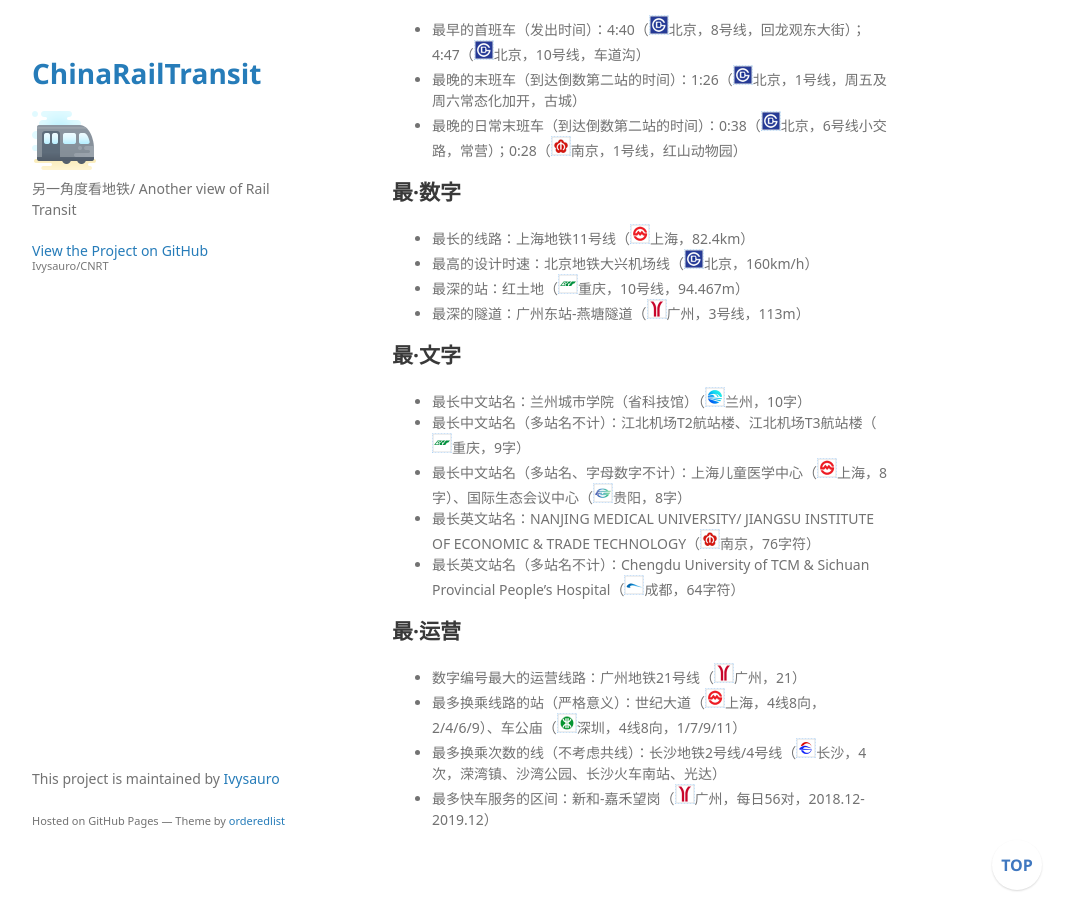
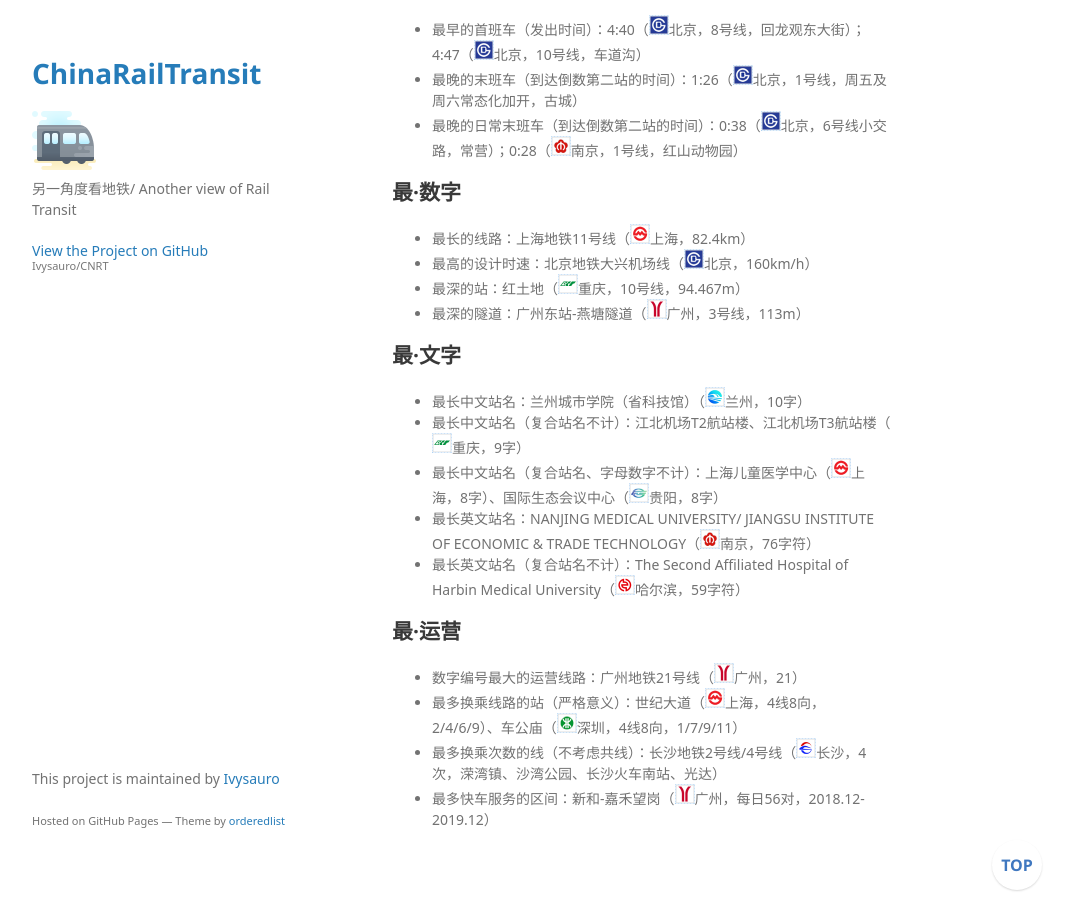
Before and after one commit to Ivysauro/CNRT, a Jekyll site: the page built from data/zui.md, in a window 1280 px wide and 900 px high, scrolled down 911 px. Shown: the whole window, without its empty margins (178-1249 px from the left). Built offline with Jekyll 4.4.1, drawn with Linux system fonts in a browser that asks for light colours; some web fonts are replaced; our own code applies the rules of GitHub Pages for plain Markdown files; a script that is not in the unit is left out.

Commit message:
🍊更新哈尔滨数据

```diff
--- a/data/zui.md
+++ b/data/zui.md
@@ -42,10 +42,10 @@
 
 ## 最·文字
 - 最长中文站名：兰州城市学院（省科技馆）（<img src="https://raw.githubusercontent.com/Ivysauro/CNRT/master/images/city/lz.gif" width="20" hegiht="20"/>兰州，10字）
-- 最长中文站名（多站名不计）：江北机场T2航站楼、江北机场T3航站楼（<img src="https://raw.githubusercontent.com/Ivysauro/CNRT/master/images/city/cq.gif" width="20" hegiht="20"/>重庆，9字）
-- 最长中文站名（多站名、字母数字不计）：上海儿童医学中心（<img src="https://raw.githubusercontent.com/Ivysauro/CNRT/master/images/city/sh.gif" width="20" hegiht="20"/>上海，8字）、国际生态会议中心（<img src="https://raw.githubusercontent.com/Ivysauro/CNRT/master/images/city/gy.gif" width="20" hegiht="20"/>贵阳，8字）
+- 最长中文站名（复合站名不计）：江北机场T2航站楼、江北机场T3航站楼（<img src="https://raw.githubusercontent.com/Ivysauro/CNRT/master/images/city/cq.gif" width="20" hegiht="20"/>重庆，9字）
+- 最长中文站名（复合站名、字母数字不计）：上海儿童医学中心（<img src="https://raw.githubusercontent.com/Ivysauro/CNRT/master/images/city/sh.gif" width="20" hegiht="20"/>上海，8字）、国际生态会议中心（<img src="https://raw.githubusercontent.com/Ivysauro/CNRT/master/images/city/gy.gif" width="20" hegiht="20"/>贵阳，8字）
 - 最长英文站名：NANJING MEDICAL UNIVERSITY/ JIANGSU INSTITUTE OF ECONOMIC & TRADE TECHNOLOGY（<img src="https://raw.githubusercontent.com/Ivysauro/CNRT/master/images/city/nj.gif" width="20" hegiht="20"/>南京，76字符）
-- 最长英文站名（多站名不计）：Chengdu University of TCM & Sichuan Provincial People's Hospital（<img src="https://raw.githubusercontent.com/Ivysauro/CNRT/master/images/city/cd.gif" width="20" hegiht="20"/>成都，64字符）
+- 最长英文站名（复合站名不计）：The Second Affiliated Hospital of Harbin Medical University（<img src="https://raw.githubusercontent.com/Ivysauro/CNRT/master/images/city/hrb.gif" width="20" hegiht="20"/>哈尔滨，59字符）
 
 ## 最·运营
 - 数字编号最大的运营线路：广州地铁21号线（<img src="https://raw.githubusercontent.com/Ivysauro/CNRT/master/images/city/gz.gif" width="20" hegiht="20"/>广州，21）
```
